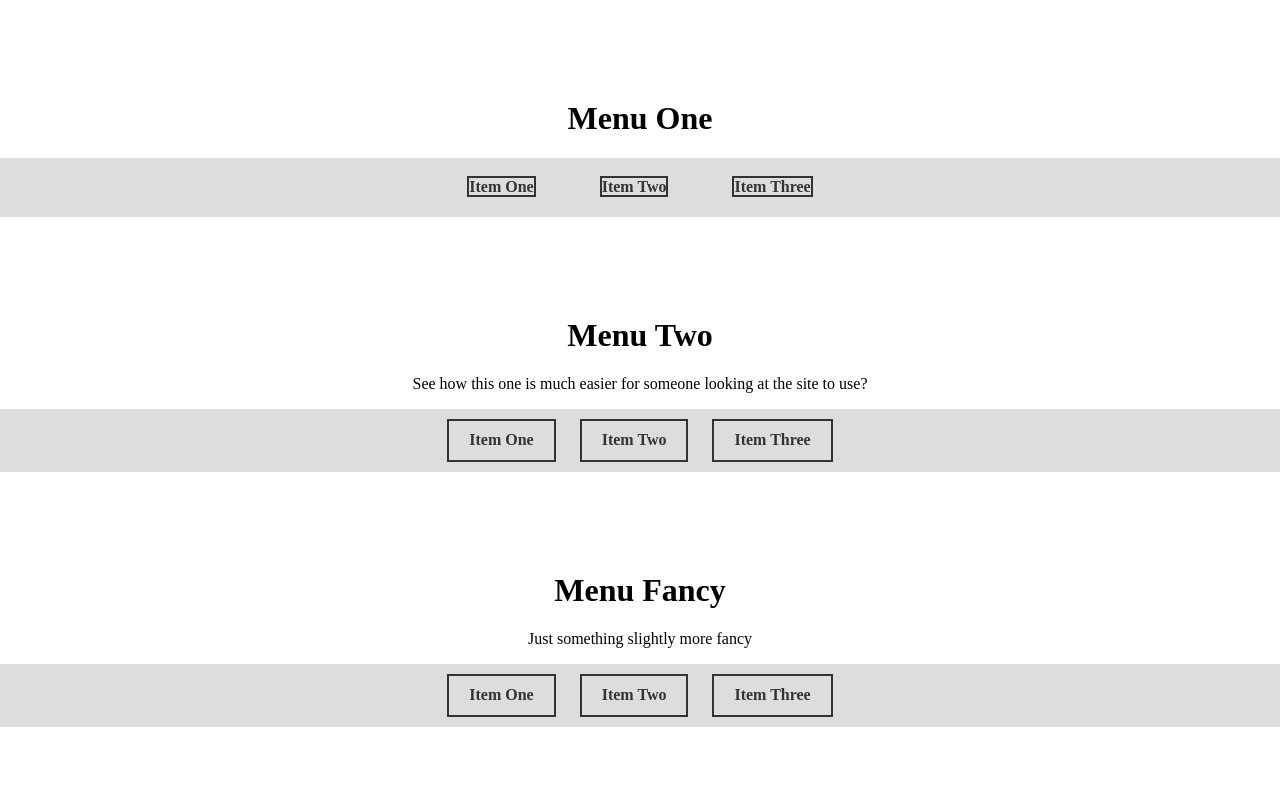
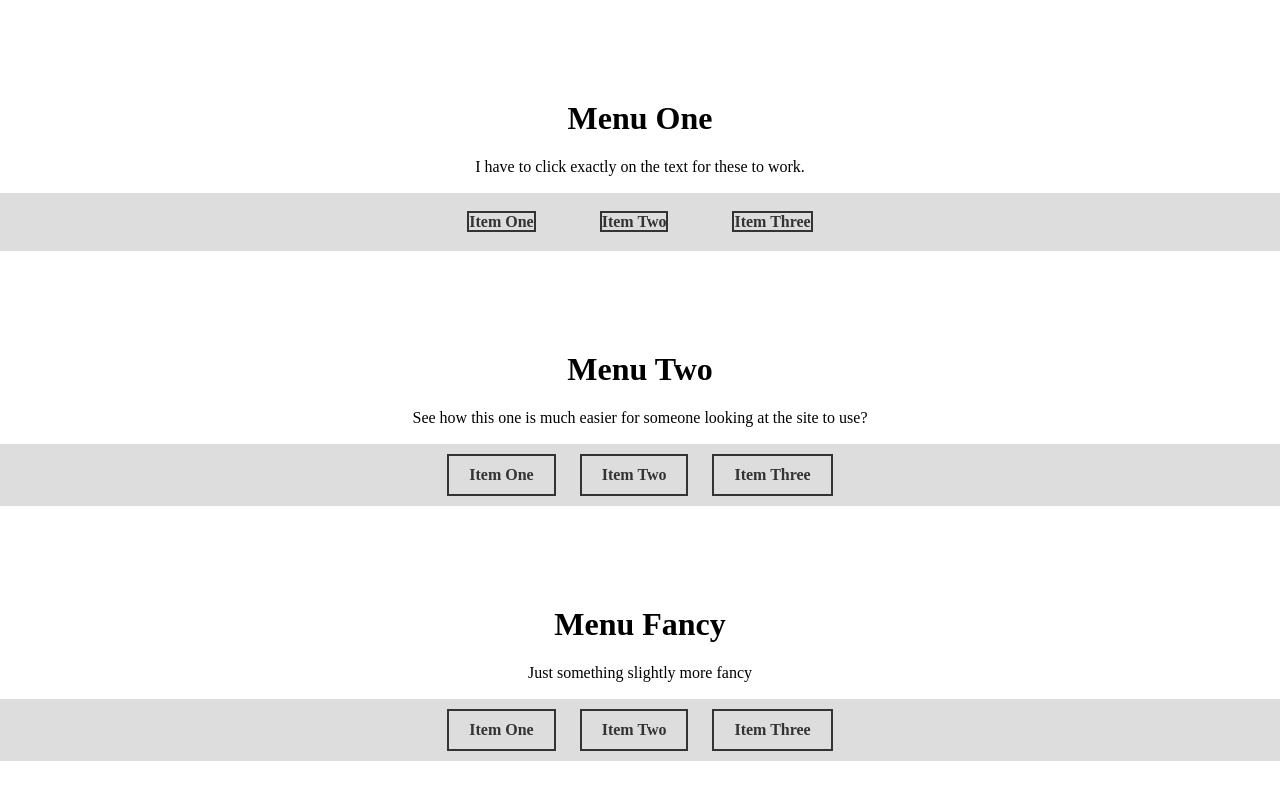
Before and after one commit to codeparkhouston/examples, a plain HTML site: page menu-items/index.html in a window 1280 px wide. Drawn offline with nearby package versions, Linux system fonts and the light colour scheme.

Commit message:
update menu item example with note

```diff
--- a/menu-items/index.html
+++ b/menu-items/index.html
@@ -64,6 +64,7 @@
 <body>
     <section>
         <h1>Menu One</h1>
+        <p>I have to click exactly on the text for these to work.</p>
         <div class="menu hard-to-use">
             <ul>
                 <li>
```
